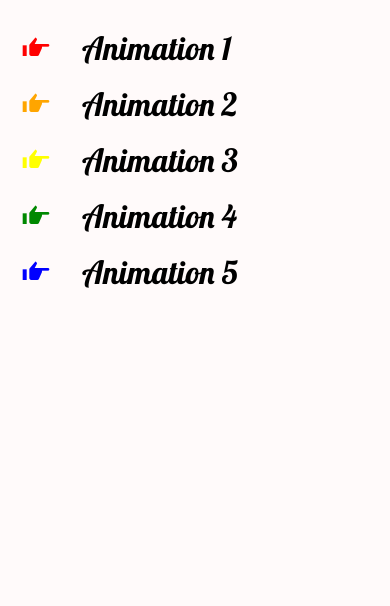
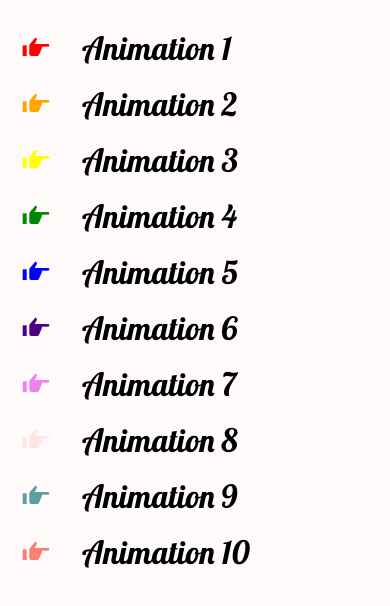
Before and after one commit to firstChairCoder/Animations_ReactNative, a React Native app: screen /Home in a window 390 px wide. Shown: the top 606 px of the page. Built offline with nearby package versions, Linux system fonts and the light colour scheme.

Commit message:
fix: replace screens 6-10 working

```diff
--- a/src/data/screensData.js
+++ b/src/data/screensData.js
@@ -1,6 +1,6 @@
 import {
   Animation01 as Animation1,
-  // Animation10,
+  Animation10,
   // Animation11,
   // Animation12,
   // Animation13,
@@ -49,10 +49,10 @@ import {
   // Animation52,
   // Animation53,
   // Animation54,
-  // Animation6,
-  // Animation7,
-  // Animation8,
-  // Animation9,
+  Animation06 as Animation6,
+  Animation07 as Animation7,
+  Animation08 as Animation8,
+  Animation09 as Animation9,
 } from "../screens";
 
 const screens = [
@@ -86,36 +86,36 @@ const screens = [
     label: "Animation 5",
     component: Animation5,
   },
-  // {
-  //   name: "Carousel",
-  //   color: "#4B0082",
-  //   label: "Animation 6",
-  //   component: Animation6,
-  // },
-  // {
-  //   name: "SvgProgress2",
-  //   color: "#EE82EE",
-  //   label: "Animation 7",
-  //   component: Animation7,
-  // },
-  // {
-  //   name: "SvgProgress3",
-  //   color: "mistyrose",
-  //   label: "Animation 8",
-  //   component: Animation8,
-  // },
-  // {
-  //   name: "TimePicker",
-  //   color: "cadetblue",
-  //   label: "Animation 9",
-  //   component: Animation9,
-  // },
-  // {
-  //   name: "Counter",
-  //   color: "salmon",
-  //   label: "Animation 10",
-  //   component: Animation10,
-  // },
+  {
+    name: "Carousel",
+    color: "#4B0082",
+    label: "Animation 6",
+    component: Animation6,
+  },
+  {
+    name: "SvgProgress2",
+    color: "#EE82EE",
+    label: "Animation 7",
+    component: Animation7,
+  },
+  {
+    name: "SvgProgress3",
+    color: "mistyrose",
+    label: "Animation 8",
+    component: Animation8,
+  },
+  {
+    name: "TimePicker",
+    color: "cadetblue",
+    label: "Animation 9",
+    component: Animation9,
+  },
+  {
+    name: "Counter",
+    color: "salmon",
+    label: "Animation 10",
+    component: Animation10,
+  },
   // {
   //   name: "Sidebar",
   //   color: "#E52B50",
--- a/src/screens/Animation6.js
+++ b/src/screens/Animation06.js
@@ -10,7 +10,7 @@ import {
 } from "react-native";
 import Constants from "expo-constants";
 import Animated, {
-  Extrapolate,
+  Extrapolation,
   interpolate,
   useAnimatedScrollHandler,
   useAnimatedStyle,
@@ -38,8 +38,6 @@ const itemHeight = itemWidth * 1.67;
 const spacing = 10;
 const itemWidthWithSpacing = spacing * 2 + itemWidth;
 
-const AnimatedFlatList = Animated.createAnimatedComponent(FlatList);
-
 const Item = ({ scrollX, index, item, activeIndex }) => {
   const currentIndex = useDerivedValue(() => {
     return scrollX.value / itemWidthWithSpacing;
@@ -55,7 +53,7 @@ const Item = ({ scrollX, index, item, activeIndex }) => {
             currentIndex.value,
             inputRange,
             [itemHeight * 0.1, 0, itemHeight * 0.1],
-            Extrapolate.CLAMP
+            Extrapolation.CLAMP
           ),
         },
       ],
@@ -71,7 +69,7 @@ const Item = ({ scrollX, index, item, activeIndex }) => {
               currentIndex.value,
               inputRange,
               [itemHeight * 0.8, itemHeight * 0.5, itemHeight * 0.8],
-              Extrapolate.CLAMP
+              Extrapolation.CLAMP
             )
           ),
         },
@@ -85,7 +83,7 @@ const Item = ({ scrollX, index, item, activeIndex }) => {
         currentIndex.value,
         inputRange,
         [0.5, 1, 0.5],
-        Extrapolate.CLAMP
+        Extrapolation.CLAMP
       ),
       transform: [
         {
@@ -93,7 +91,7 @@ const Item = ({ scrollX, index, item, activeIndex }) => {
             currentIndex.value,
             inputRange,
             [0.2, 1, 0],
-            Extrapolate.CLAMP
+            Extrapolation.CLAMP
           ),
         },
         {
@@ -109,7 +107,7 @@ const Item = ({ scrollX, index, item, activeIndex }) => {
                     currentIndex.value,
                     inputRange,
                     [spacing * 4, -spacing * 2, spacing * 4],
-                    Extrapolate.CLAMP
+                    Extrapolation.CLAMP
                   )
                 ),
         },
@@ -172,7 +170,7 @@ const Item = ({ scrollX, index, item, activeIndex }) => {
   );
 };
 
-export const Animation6 = () => {
+export const Animation06 = () => {
   const scrollX = useSharedValue(0);
   const activeIndex = useSharedValue(0);
   const onScroll = useAnimatedScrollHandler({
@@ -190,7 +188,7 @@ export const Animation6 = () => {
   return (
     <View style={styles.container}>
       <StatusBar hidden />
-      <AnimatedFlatList
+      <Animated.FlatList
         data={data}
         keyExtractor={(item) => item.key}
         renderItem={({ item, index }) => {
--- a/src/screens/Animation7.js
+++ b/src/screens/Animation07.js
@@ -73,7 +73,7 @@ const AnimatedText = ({ text, style, ...props }) => {
   );
 };
 
-export const Animation7 = () => {
+export const Animation07 = () => {
   const posY = useSharedValue(50);
   const currentY = useSharedValue(50);
   const currentX = useSharedValue(width / 2);
--- a/src/screens/Animation8.js
+++ b/src/screens/Animation08.js
@@ -56,7 +56,7 @@ const styles = StyleSheet.create({
   },
 });
 
-export const Animation8 = () => {
+export const Animation08 = () => {
   const [cups, setCups] = useState(1);
   const offset = useSharedValue(0);
   const waveHeight = useSharedValue(height);
@@ -162,7 +162,7 @@ export const Animation8 = () => {
           setCups((cups) => {
             return cups + 1;
           });
-          console.log(cups);
+          // console.log(cups);
         }}
         style={styles.btn}
       >
--- a/src/screens/Animation9.js
+++ b/src/screens/Animation09.js
@@ -123,7 +123,7 @@ const CustomPicker = forwardRef(
   }
 );
 
-export const Animation9 = () => {
+export const Animation09 = () => {
   const [hour, setHour] = useState(hours[0]);
   const [minute, setMinute] = useState(minutes[0]);
   const [dayOrNight, setDayOrNight] = useState(t[0].label);
--- a/src/screens/Animation10.js
+++ b/src/screens/Animation10.js
@@ -222,7 +222,7 @@ const Card = () => {
 
           <Pressable onPress={decreaseCounter}>
             <Animated.View style={[styles.decrease, decreaseStyles]}>
-              <Icon name={"md-remove"} color={"#828282"} size={32} />
+              <Icon name={"remove-sharp"} color={"#828282"} size={32} />
             </Animated.View>
           </Pressable>
 
@@ -234,7 +234,7 @@ const Card = () => {
                 incrementStyles,
               ]}
             >
-              <Icon name={"md-add"} color={"#FFF"} size={32} />
+              <Icon name={"add-sharp"} color={"#FFF"} size={32} />
             </Animated.View>
           </Pressable>
         </View>
```
Also changed, not shown: src/screens/index.js (+5 -5 lines).
